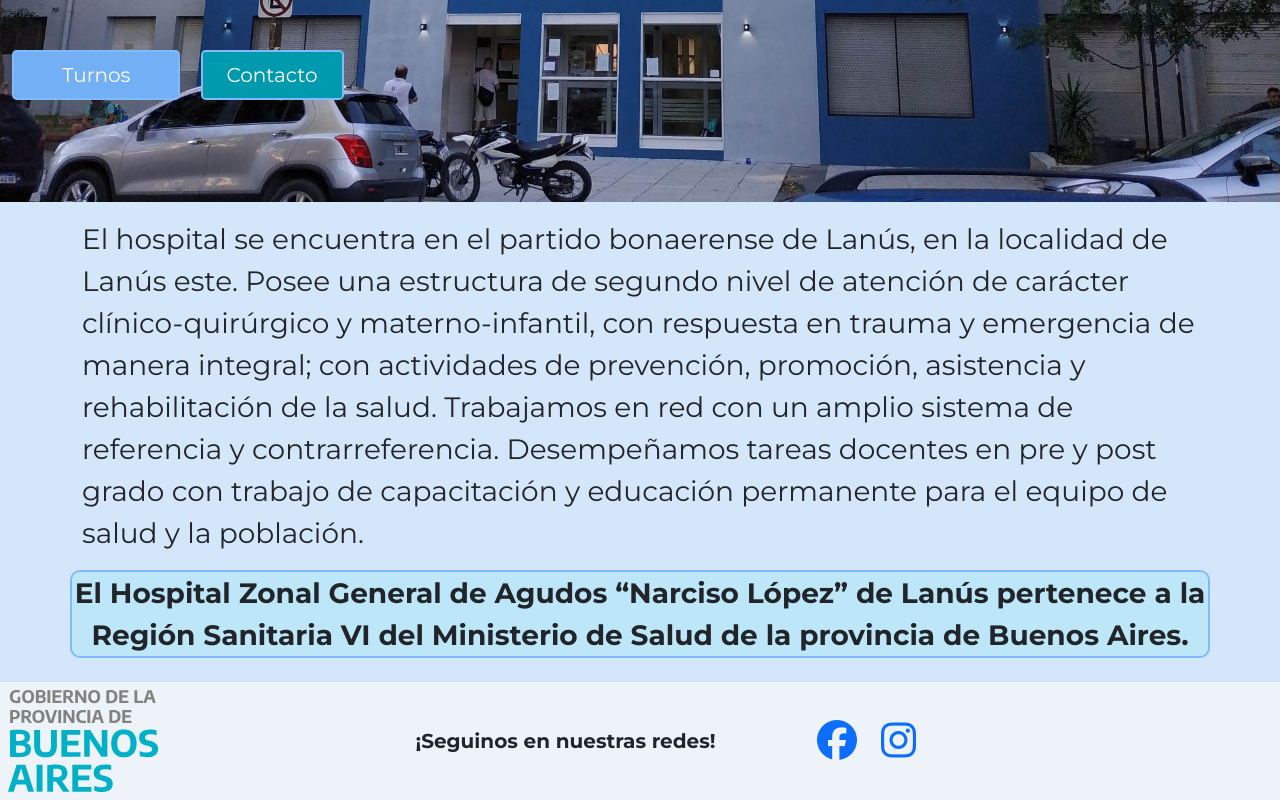
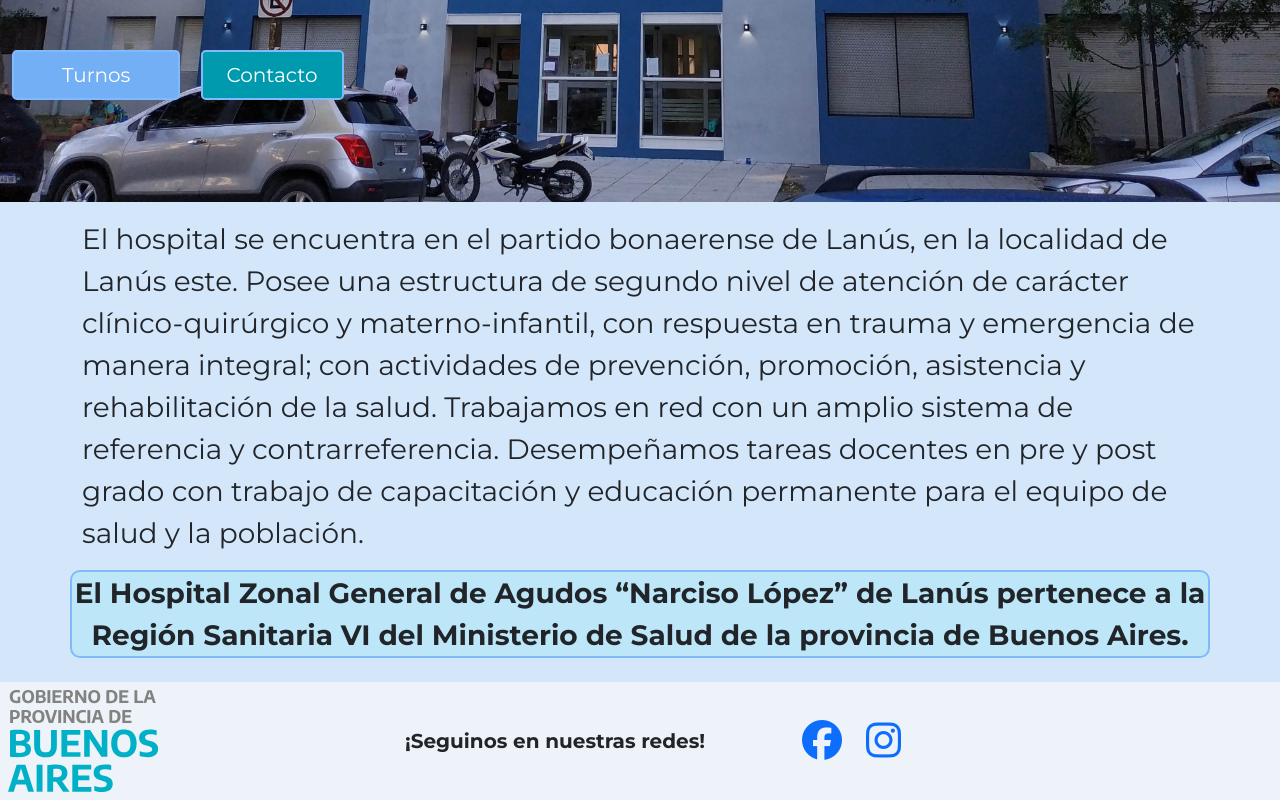
Before and after one commit to ADMazunik/ProyectoHospital, a website: page index.html in a window 1280 px wide. Shown: the part 400-1200 px from the top of the page. Drawn offline with nearby package versions, Linux system fonts and the light colour scheme.

Commit message:
eliminado overflow del footer y agregados comentarios en <head>

```diff
--- a/index.html
+++ b/index.html
@@ -5,21 +5,25 @@
   <meta charset="UTF-8" />
   <meta http-equiv="X-UA-Compatible" content="IE=edge" />
   <meta name="viewport" content="width=device-width, initial-scale=1.0" />
+  <!-- SEO -->
   <meta name="keywords" content="hospital, público, Lanús, Lanús Este, Narciso López, zona sur, Facebook, Instagram">
   <meta name="description"
     content="Sitio Web del Hospital Zonal General de Agudos Narciso López, ubicado en el barrio de Lanús Este">
+  <!-- FAVICON -->
   <link rel="shortcut icon" href="images/favicon.png" type="image/x-icon" />
+  <!-- BOOTSTRAP -->
   <link href="https://cdn.jsdelivr.net/npm/bootstrap@5.1.3/dist/css/bootstrap.min.css" rel="stylesheet"
     integrity="sha384-1BmE4kWBq78iYhFldvKuhfTAU6auU8tT94WrHftjDbrCEXSU1oBoqyl2QvZ6jIW3" crossorigin="anonymous">
   <link rel="stylesheet" href="./css/style.css" />
+  <!-- FONTAWESOME & GOOGLE FONTS -->
   <link rel="stylesheet" href="https://cdnjs.cloudflare.com/ajax/libs/font-awesome/5.15.4/css/all.min.css"
     integrity="sha512-1ycn6IcaQQ40/MKBW2W4Rhis/DbILU74C1vSrLJxCq57o941Ym01SwNsOMqvEBFlcgUa6xLiPY/NS5R+E6ztJQ=="
     crossorigin="anonymous" referrerpolicy="no-referrer" />
   <link rel="preconnect" href="https://fonts.googleapis.com" />
   <link rel="preconnect" href="https://fonts.gstatic.com" crossorigin />
   <link href="https://fonts.googleapis.com/css2?family=Montserrat:wght@300;400;600;700&display=swap" rel="stylesheet" />
+  <!-- ANIMATE.CSS -->
   <link rel="stylesheet" href="https://cdnjs.cloudflare.com/ajax/libs/animate.css/4.1.1/animate.min.css" />
-  <script src="https://kit.fontawesome.com/5bd51f3fe7.js" crossorigin="anonymous"></script>
   <title>Narciso Lopez - Hospital Zonal General de Agudos</title>
 </head>
 
@@ -96,7 +100,7 @@
   </main>
   <!-- Inicio del Footer -->
   <footer class="p-2 mt-4">
-    <div class="row">
+    <div class="row w-100">
       <div class="col-4 col-md-3">
         <a href="https://www.gba.gob.ar/"><img class="img-fluid" src="images/gobierno-de-provincia.svg"
             alt="Gobierno de la Provincia de Buenos Aires" /></a>
@@ -112,9 +116,12 @@
       </div>
     </div>
   </footer>
+  <!-- SCRIPTS -->
   <script src="https://cdn.jsdelivr.net/npm/bootstrap@5.1.3/dist/js/bootstrap.bundle.min.js"
     integrity="sha384-ka7Sk0Gln4gmtz2MlQnikT1wXgYsOg+OMhuP+IlRH9sENBO0LRn5q+8nbTov4+1p"
     crossorigin="anonymous"></script>
+  <script src="https://kit.fontawesome.com/5bd51f3fe7.js" crossorigin="anonymous"></script>
+
 </body>
 
 </html>
--- a/scss/_global.scss
+++ b/scss/_global.scss
@@ -1,5 +1,4 @@
   body {
-    overflow-x: hidden;
     background-color: map-get($colors, fondo) ;
     font-family: "Montserrat", sans-serif;
   }
--- a/scss/_index.scss
+++ b/scss/_index.scss
@@ -1,4 +1,5 @@
   .fachada {
+    overflow-x: hidden;
     height: 60vh;
     background-image: url("../images/hospi-frente.jpg");
     background-size: cover;
```
Also changed, not shown: pages/contacto.html (+8 -2 lines), pages/historia.html (+8 -2 lines), pages/servicios.html (+8 -2 lines), pages/turnos.html (+8 -2 lines), css/style.css, 1 other file.
